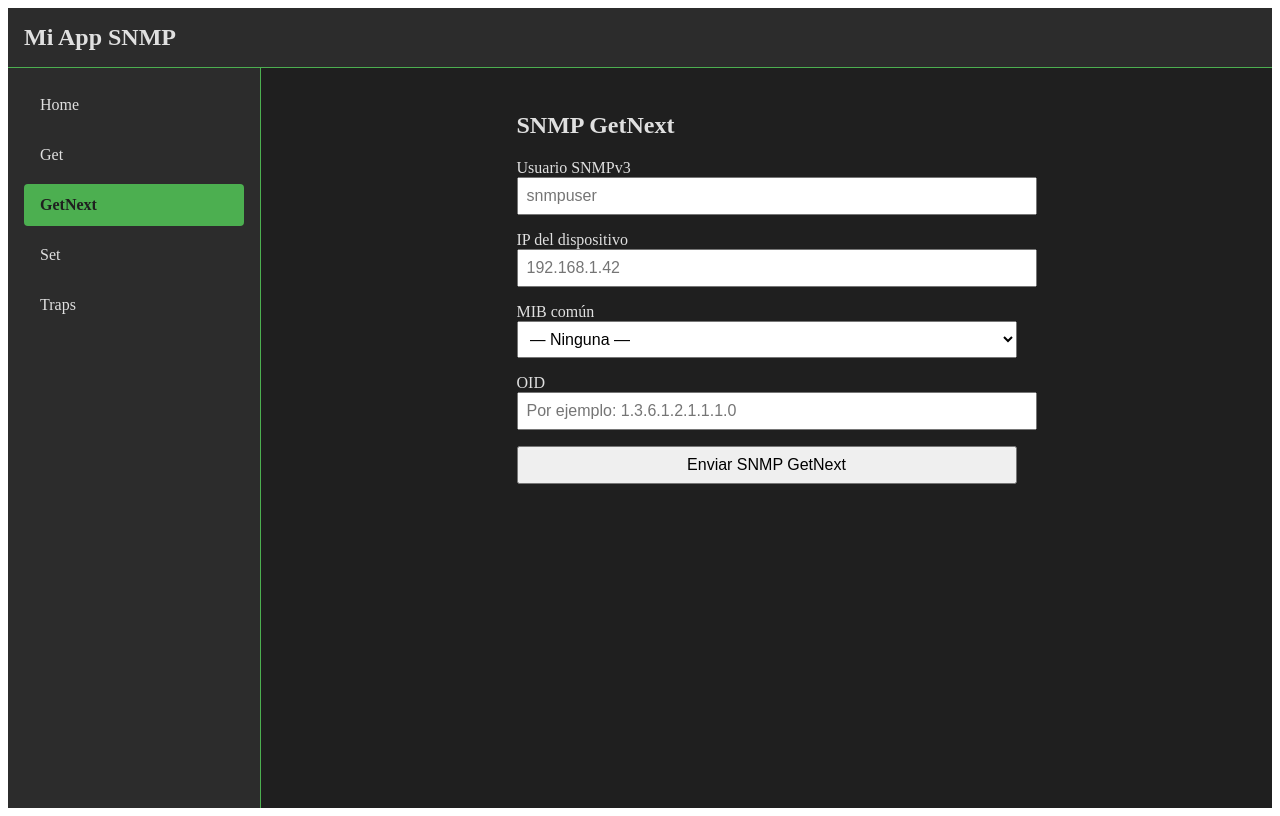
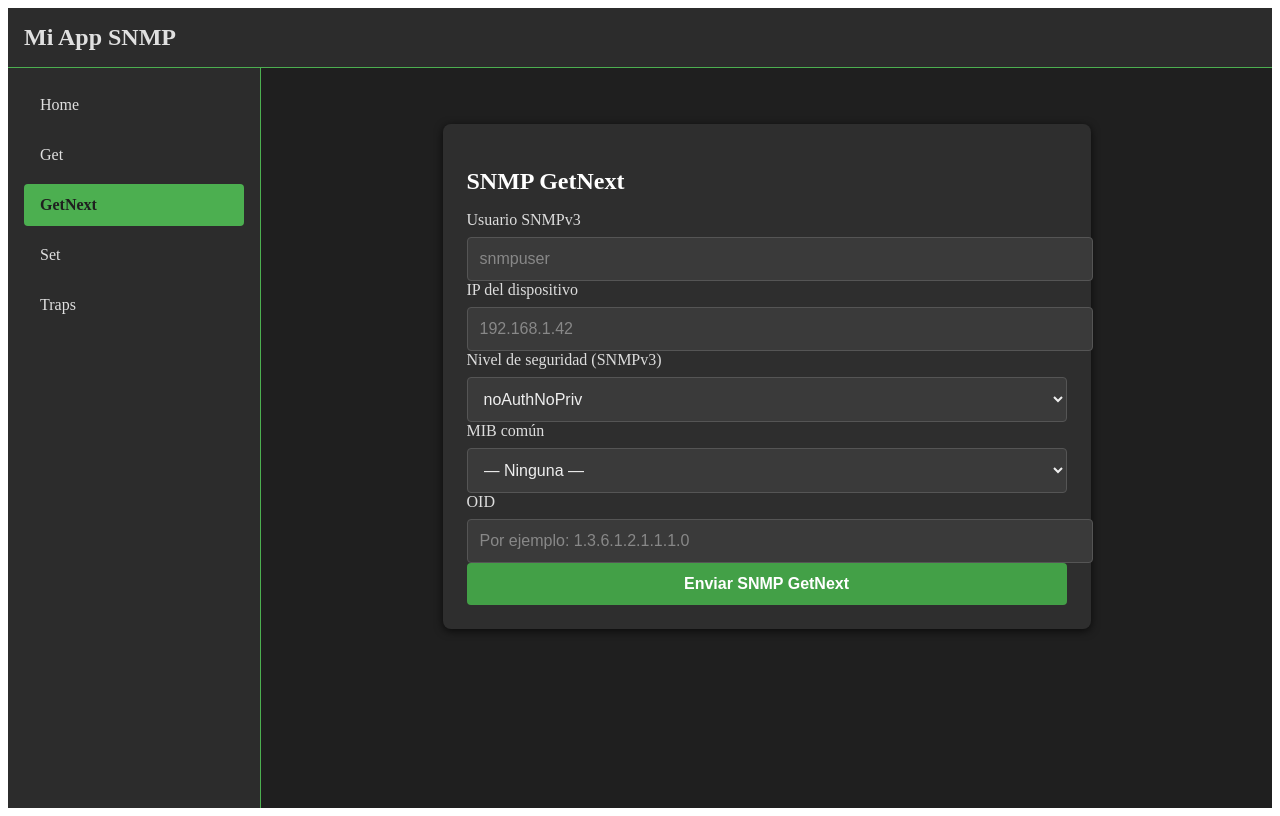
Before and after one commit to dennisperezEPN/ar-proyecto2-frontend, a Vue app: page / in a window 1280 px wide. Both pictures are taken after a click on the item "GetNext". Built offline with nearby package versions, Linux system fonts and the light colour scheme.

Commit message:
Se agregan componentes de autenticacion y privacidad para la peticion SnmpGetNext

```diff
--- a/src/components/SnmpGetNext.vue
+++ b/src/components/SnmpGetNext.vue
@@ -30,6 +30,57 @@
       </div>
 
      <!-- Selector de MIB común -->
+     <!-- Nivel de seguridad (SNMPv3) -->
+      <div class="form-group">
+        <label for="securityLevel">Nivel de seguridad (SNMPv3)</label>
+        <select id="securityLevel" v-model="securityLevel" required>
+          <option value="noAuthNoPriv">noAuthNoPriv</option>
+          <option value="authNoPriv">authNoPriv</option>
+          <option value="authPriv">authPriv</option>
+        </select>
+      </div>
+
+      <!-- Autenticación -->
+      <template v-if="securityLevel !== 'noAuthNoPriv'">
+        <div class="form-group">
+          <label for="authKey">Clave de autenticación</label>
+          <input
+            id="authKey"
+            v-model="authKey"
+            type="password"
+            placeholder="Auth pass"
+            required
+          />
+        </div>
+        <div class="form-group">
+          <label for="authAlg">Algoritmo de autenticación</label>
+          <select id="authAlg" v-model="authAlg" required>
+            <option value="MD5">MD5 (HMAC‑MD5)</option>
+            <option value="SHA">SHA (HMAC‑SHA)</option>
+          </select>
+        </div>
+      </template>
+
+      <!-- Privacidad -->
+      <template v-if="securityLevel === 'authPriv'">
+        <div class="form-group">
+          <label for="privKey">Clave de privacidad</label>
+          <input
+            id="privKey"
+            v-model="privKey"
+            type="password"
+            placeholder="Priv pass"
+            required
+          />
+        </div>
+        <div class="form-group">
+          <label for="privAlg">Algoritmo de privacidad</label>
+          <select id="privAlg" v-model="privAlg" required>
+            <option value="DES">DES</option>
+            <option value="AES">AES</option>
+          </select>
+        </div>
+      </template>
       <div class="form-group">
         <label for="mibSelect">MIB común</label>
         <select id="mibSelect" v-model="selectedMib">
@@ -81,6 +132,11 @@ export default {
     return {
       user: '',
       ip: '',
+      securityLevel: 'noAuthNoPriv',
+      authKey: '',
+      authAlg: 'MD5',
+      privKey: '',
+      privAlg: 'DES',
         commonMibs: [
             { name: 'MIB-2',   oid: '1.3.6.1.2.1' },
             { name: 'IF-MIB',  oid: '1.3.6.1.2.1.2' },
@@ -103,54 +159,122 @@ export default {
     },
     methods: {
         async doSnmpGetNext() {
-        this.loading = true
-        this.error = null
-        this.result = null
+          this.loading = true;
+          this.error = null;
+          this.result = null;
 
-        try {
-            const res = await axios.get(`${API_URL}/snmp/getnext`, {
-                params: {
+          // Preparo los parámetros de SNMPv3
+          const params = {
             user: this.user,
             ip: this.ip,
             oid: this.oids,
+            security_level: this.securityLevel
+          };
+          if (this.securityLevel !== 'noAuthNoPriv') {
+            params.auth_key = this.authKey;
+            params.auth_protocol = this.authAlg;
           }
-            });
+          if (this.securityLevel === 'authPriv') {
+            params.priv_key = this.privKey;
+            params.priv_protocol = this.privAlg;
+          }
 
+          try {
+            const res = await axios.get(`${API_URL}/snmp/getnext`, { params });
             this.result = JSON.stringify(res.data.snmp_next_result, null, 2);
           } catch (err) {
-            // si el servidor devuelve { message: '…' }
-            this.error = err.response?.data?.message || err.message
+            this.error = err.response?.data?.message || err.message;
           } finally {
-            this.loading = false
+            this.loading = false;
           }
         }
     }
+
 };
 </script>
 
 <style scoped>
 .snmp-get-next {
-  max-width: 500px;
-  margin: auto;
+  max-width: 600px;
+  margin: 2rem auto;
+  padding: 1.5rem;
+  background: #2e2e2e;          /* Fondo oscuro para la tarjeta */
+  border-radius: 8px;
+  box-shadow: 0 2px 8px rgba(0,0,0,0.7);
 }
-.form-group {
+
+.snmp-get-next h2 {
+  color: #fff;
   margin-bottom: 1rem;
 }
-input, select, button {
+
+.snmp-get-next label {
+  display: block;
+  margin-bottom: 0.5rem;
+  color: #ddd;
+  font-weight: 500;
+}
+
+.snmp-get-next .form-group input,
+.snmp-get-next .form-group select {
   width: 100%;
-  padding: 0.5rem;
+  padding: 0.75rem;
   font-size: 1rem;
+  background: #3a3a3a;          /* Gris oscuro para inputs */
+  color: #eee;
+  border: 1px solid #555;
+  border-radius: 4px;
+  transition: border-color .2s, box-shadow .2s;
 }
-button {
+
+.snmp-get-next input::placeholder {
+  color: #888;
+}
+
+.snmp-get-next input:focus,
+.snmp-get-next select:focus {
+  outline: none;
+  border-color: #4caf50;        /* verde de acento */
+  box-shadow: 0 0 0 3px rgba(76,175,80,0.2);
+}
+
+.snmp-get-next button {
+  width: 100%;
+  padding: 0.75rem;
+  font-size: 1rem;
+  background: #43a047;          /* verde vivo */
+  color: #fff;
+  border: none;
+  border-radius: 4px;
+  font-weight: 600;
   cursor: pointer;
+  transition: background .2s, box-shadow .2s;
 }
-.result {
+
+.snmp-get-next button:not(:disabled):hover {
+  background: #357a38;          /* verde más oscuro */
+  box-shadow: 0 2px 6px rgba(0,0,0,0.4);
+}
+
+.snmp-get-next button:disabled {
+  background: #7aa67a;
+  cursor: not-allowed;
+}
+
+.snmp-get-next .result {
   margin-top: 1.5rem;
-  background: #f9f9f9;
+  background: #202020;          /* Gris aún más oscuro */
   padding: 1rem;
-  color: #333;
+  border-radius: 4px;
+  color: #ddd;
 }
-.error {
-  color: #c00;
+
+.snmp-get-next .result h3 {
+  margin-top: 0;
+}
+
+.snmp-get-next .error {
+  color: #f44336;
+  margin-top: 1rem;
 }
 </style>
```
Lines whose indentation alone changed are shown as unchanged.
